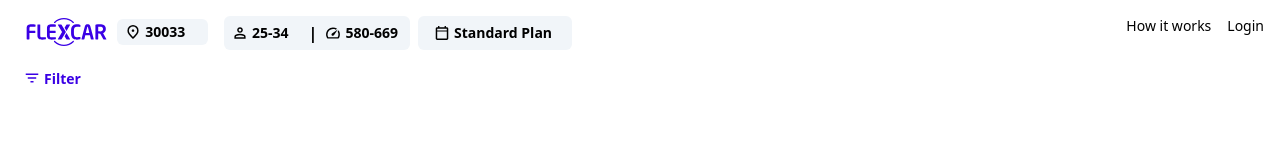
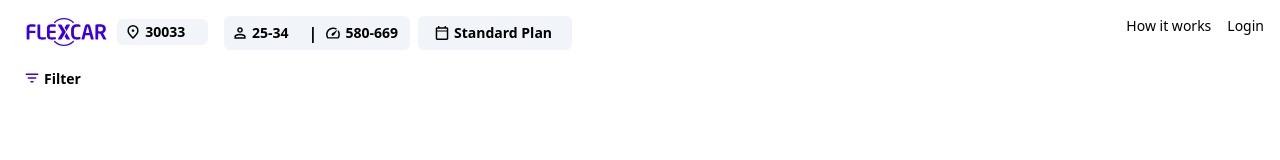
Before and after one commit to rjatin007/flexcar-app, a React (Vite) app: page / in a window 1280 px wide. Shown: the top 160 px of the page. Built offline with nearby package versions, Linux system fonts and the light colour scheme.

Commit message:
fix:[WIP] update FilterBar

```diff
--- a/src/components/FilterBar/FilterBar.tsx
+++ b/src/components/FilterBar/FilterBar.tsx
@@ -4,13 +4,9 @@ import Tags from "../ui/Tags";
 
 const FilterBar = () => {
   return (
-    <div className="flex items-start justify-between w-full ">
+    <div className="flex items-center justify-between w-full ">
       <div className="flex justify-start items-start w-max ">
-        <IconText
-          icon={FilterIcon}
-          text="Filter"
-          textClasses="text-[#3A00E5]"
-        />
+        <IconText icon={FilterIcon} text="Filter" textClasses="text-primary" />
       </div>
 
       <Tags />
```
